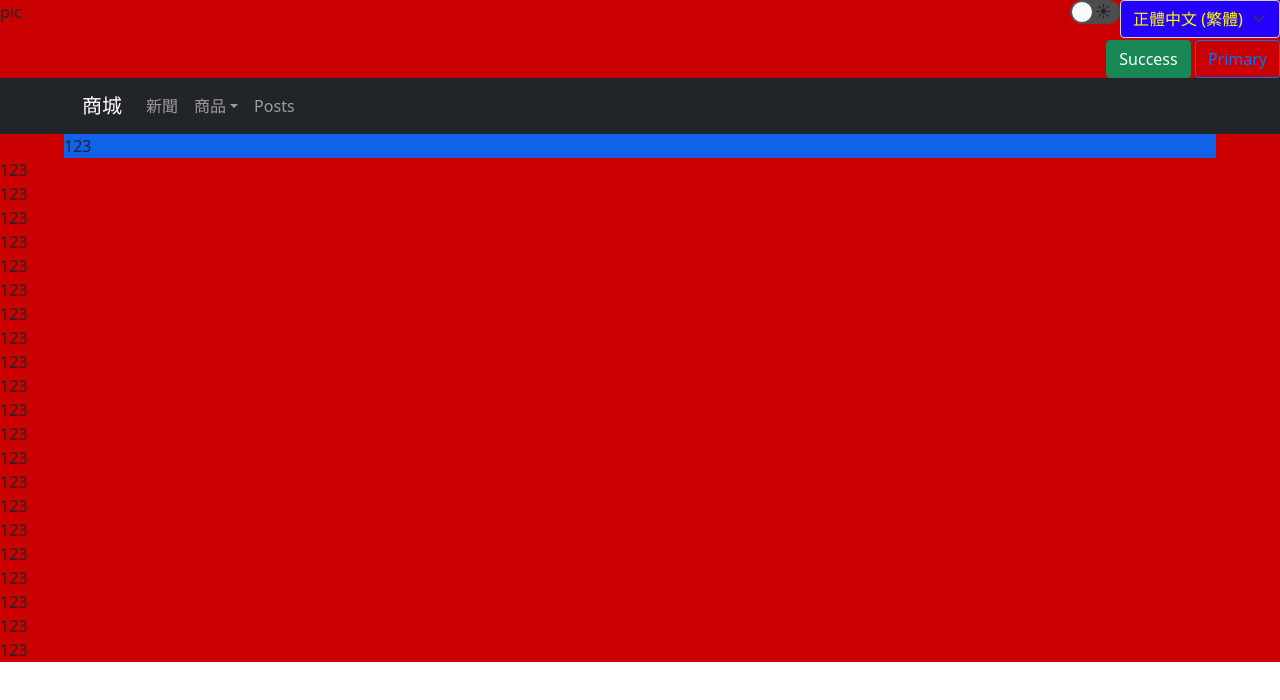
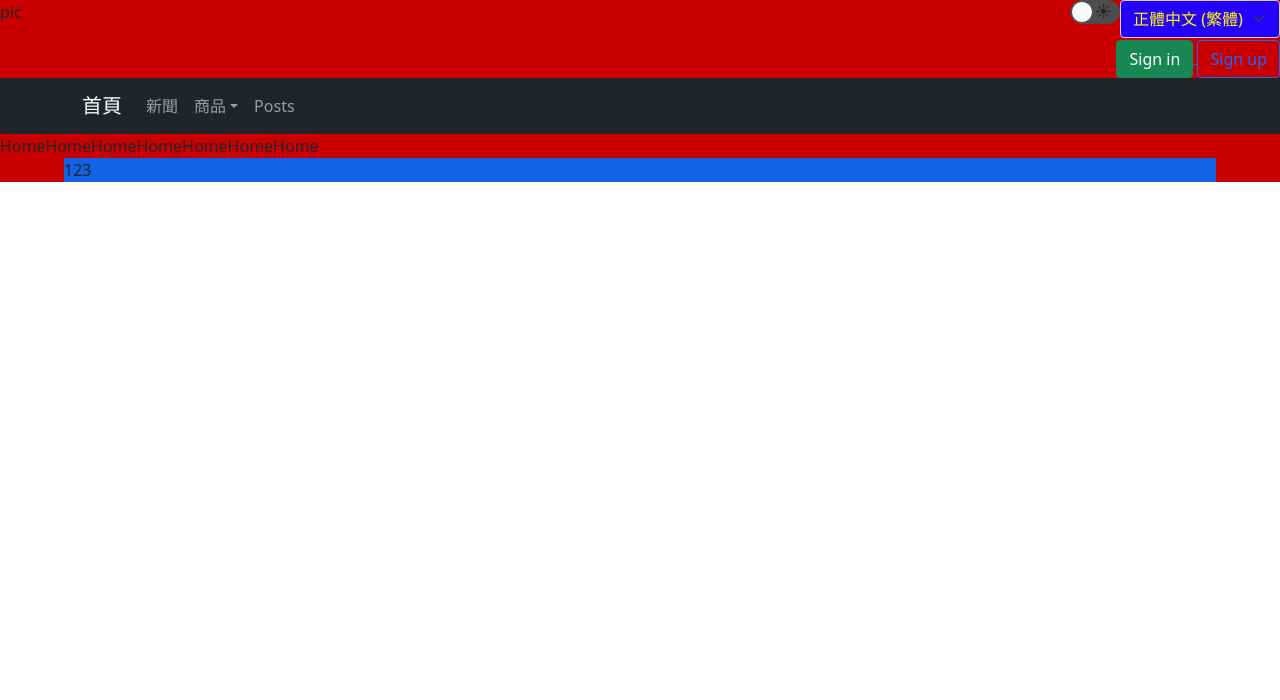
Before and after one commit to dorarasogood/react-website, a React (Create React App) app: page / in a window 1280 px wide. Shown: the top 700 px of the page. Built offline with nearby package versions, Linux system fonts and the light colour scheme.

Commit message:
add TopBanner component

```diff
--- a/src/App.css
+++ b/src/App.css
@@ -15,33 +15,6 @@
   background-color: var(--background-color);
 }
 
-.settingLocation {
-  display:flex;
-}
-
-.logoLocation {
-  /* display: inline-block; */
-  flex: 1;
-}
-
-.up {
-  display:flex;
-}
-
-.down {
-  margin-top: 1%;
-}
-
-.themeLocation {
-  /* float: right; */
-  /* display: inline-block; */
-}
-
-.i18nLocation {
-  /* float: right; */
-  /* display: inline-block; */
-}
-
 .shopping {
   background-color: #1162e6;
   margin-left: 5%;
--- a/src/App.js
+++ b/src/App.js
@@ -6,7 +6,7 @@ import React from 'react';
 import i18n from './i18n';
 import { ThemeToggle } from './components/ThemeToggle/ThemeToggle';
 import {HashRouter,Link,Route,Switch} from "react-router-dom";
-import Button from 'react-bootstrap/Button'
+import { TopBanner } from './components/TopBanner/TopBanner';
 
 function i18nInit() {
   let cookie = new Cookie();
@@ -65,91 +65,48 @@ class App extends React.Component {
 
   render(){
     return (
-      // 使用名称className而不是class作为属性名,是因为"class" 在JavaScript中是个保留字.
       <div className="myColor"
           web-theme={ this.state.darkMode ? "dark" : "light" }>
+        <HashRouter>
+          <TopBanner
+            darkMode = {this.state.darkMode}
+            themeToggleChange = {this.themeToggleChange}
+            i18n = {this.state.i18n}
+            i18nChange = {this.i18nChange}
+          />
 
-        <div className="settingLocation">
-          <div className="logoLocation">
-            pic
-          </div>
-
-          <div>
-            <div className="up">
-              <div className="i18nLocation">
-                <ThemeToggle
-                  darkMode = {this.state.darkMode}
-                  onChange = {this.themeToggleChange}
-                />
-              </div>
-              <div className="themeLocation">
-                <I18nSelect
-                  selected = {this.state.i18n}
-                  onChange = {this.i18nChange}
-                />
-              </div>
-            </div>
-            <div align="right" className="down">
-              <Button variant="success">Success</Button>{' '}
-              <Button variant="outline-primary">Primary</Button>{' '}
-            </div>
-          </div>
-
-        </div>
-
-
-
-
-
-        <MainNavbar />
-
-
-        {/* <HashRouter>
-            <ul>
-              <li><Link to="/">first</Link></li>
-              <li><Link to="/second">second</Link></li>
-            </ul>
-            <Switch>
-              <Route exact path="/" render={(props) => (
-                <I18nSelect
-                  selected = {this.state.i18n}
-                  onChange = {this.i18nChange}
-                />
-              )} />
-              <Route exact path="/second">
-                <ThemeToggle
-                  darkMode = {this.state.darkMode}
-                  onChange = {this.themeToggleChange}
-                />
-              </Route>
-            </Switch>
-        </HashRouter> */}
-
+          <Switch>
+            <Route exact path="/signin">
+              SignInSignInSignInSignInSignIn<br/>
+              <Link to="/">home</Link>
+            </Route>
+            <Route exact path="/signup">
+              SignUpSignUpSignUpSignUpSignUp<br/>
+              <Link to="/">home</Link>
+            </Route>
+            <Route exact path="/">
+              <MainNavbar />
+              HomeHomeHomeHomeHomeHomeHome
+            </Route>
+            <Route exact path="/news">
+              <MainNavbar />
+              newsnewsnewsnewsnewsnews
+            </Route>
+            <Route exact path="/products/fruit">
+              <MainNavbar />
+              fruitfruitfruitfruitfruit
+            </Route>
+            <Route exact path="/products/flower">
+              <MainNavbar />
+              flowerflowerflowerflowerflowerflower
+            </Route>
+            <Route exact path="/posts">
+              <MainNavbar />
+              PostsPostsPostsPostsPostsPosts
+            </Route>
+          </Switch>
+        </HashRouter>
         <div className="shopping">123</div>
-
-
-
-        123<br />
-        123<br />
-        123<br />
-        123<br />
-        123<br />
-        123<br />
-        123<br />
-        123<br />
-        123<br />
-        123<br />
-        123<br />
-        123<br />
-        123<br />
-        123<br />
-        123<br />
-        123<br />
-        123<br />
-        123<br />
-        123<br />
-        123<br />
-        123<br />
       </div>
     );
   }
--- a/src/components/MainNavbar/MainNavbar.js
+++ b/src/components/MainNavbar/MainNavbar.js
@@ -9,16 +9,16 @@ function MainNavbar() {
   return (
     <Navbar collapseOnSelect expand="lg" bg="dark" variant="dark">
       <Container>
-        <Navbar.Brand href="#home">商城</Navbar.Brand>
+        <Navbar.Brand href="#">首頁</Navbar.Brand>
         <Navbar.Toggle aria-controls="responsive-navbar-nav" data-testid="testToggle"/>
         <Navbar.Collapse id="responsive-navbar-nav">
           <Nav className="me-auto">
-            <Nav.Link href="#features">{t('navbar.news')}</Nav.Link>
+            <Nav.Link href="#news">{t('navbar.news')}</Nav.Link>
             <NavDropdown title="商品" id="collasible-nav-dropdown">
-              <NavDropdown.Item href="#action/3.1">Fruit</NavDropdown.Item>
-              <NavDropdown.Item href="#action/3.2">Flower</NavDropdown.Item>
+              <NavDropdown.Item href="#products/fruit">Fruit</NavDropdown.Item>
+              <NavDropdown.Item href="#products/flower">Flower</NavDropdown.Item>
             </NavDropdown>
-            <Nav.Link href="#pricing">Posts</Nav.Link>
+            <Nav.Link href="#posts">Posts</Nav.Link>
           </Nav>
         </Navbar.Collapse>
       </Container>
--- /dev/null
+++ b/src/components/TopBanner/TopBanner.css
@@ -0,0 +1,26 @@
+.settingLocation {
+  display:flex;
+}
+
+.logoLocation {
+  /* display: inline-block; */
+  flex: 1;
+}
+
+.up {
+  display:flex;
+}
+
+.down {
+  margin-top: 1%;
+}
+
+.themeLocation {
+  /* float: right; */
+  /* display: inline-block; */
+}
+
+.i18nLocation {
+  /* float: right; */
+  /* display: inline-block; */
+}
--- /dev/null
+++ b/src/components/TopBanner/TopBanner.js
@@ -0,0 +1,39 @@
+import { I18nSelect } from '../I18nSelect/I18nSelect';
+import { ThemeToggle } from '../ThemeToggle/ThemeToggle';
+import { Link } from "react-router-dom";
+import './TopBanner.css'
+import Button from 'react-bootstrap/Button'
+
+function TopBanner(props) {
+  return(
+    <div className="settingLocation">
+      <div className="logoLocation">
+        pic
+      </div>
+
+      <div>
+        <div className="up">
+          <div className="i18nLocation">
+            <ThemeToggle
+              darkMode = {props.darkMode}
+              onChange = {props.themeToggleChange}
+            />
+          </div>
+          <div className="themeLocation">
+            <I18nSelect
+              selected = {props.i18n}
+              onChange = {props.i18nChange}
+            />
+          </div>
+        </div>
+        <div align="right" className="down">
+          <Link to="/signin"><Button variant="success">Sign in</Button>{' '}</Link>
+          <Link to="/signup"><Button variant="outline-primary">Sign up</Button>{' '}</Link>
+        </div>
+      </div>
+
+    </div>
+  );
+}
+
+export { TopBanner };
```
Also changed, not shown: 1 other file (tests, documents, lock files or other folders).
